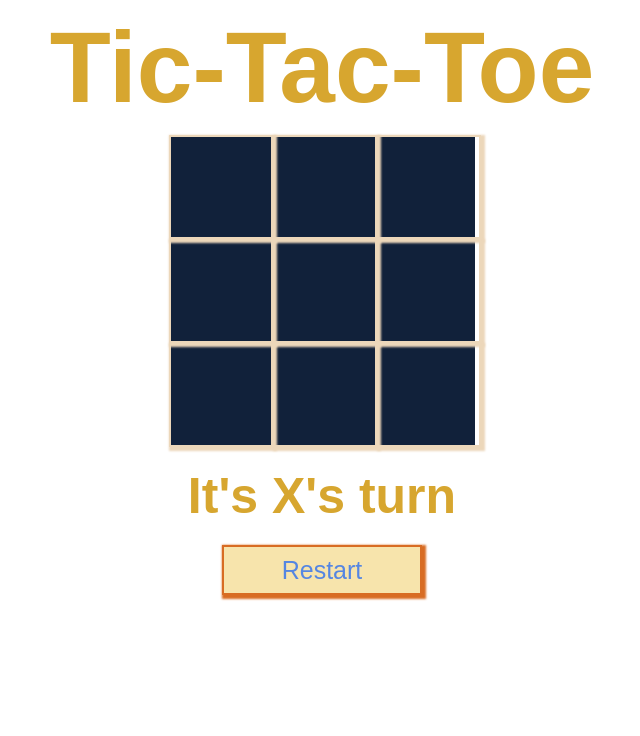
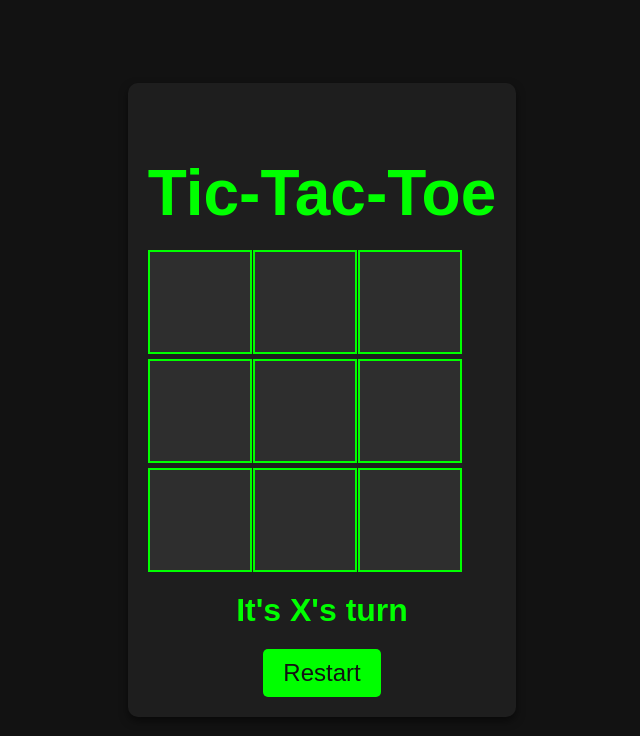
Before and after one commit to ahsankhizar5/PRODIGY_WD_03, a plain HTML site: page index.html in a window 1280 px wide. Shown: the whole page, without its empty margins (318-958 px from the left). Drawn offline with Linux system fonts and the light colour scheme.

Commit message:
README FILE

```diff
--- a/css/styles.css
+++ b/css/styles.css
@@ -1,49 +1,89 @@
 body {
-    font-family: "Arial", sans-serif;
+    font-family: 'Arial', sans-serif;
+    background-color: #121212;
+    /* Dark background for the entire page */
+    color: #e0e0e0;
+    /* Light text color for contrast */
+    display: flex;
+    justify-content: center;
+    align-items: center;
+    height: 100vh;
+    margin: 0;
 }
 
-section {
+.game-section {
     text-align: center;
-}
-
-.cell {
-    font-family: "Permanent Marker", cursive;
-    width: 100px;
-    height: 100px;
-    box-shadow: 2px 2px 2px 2px #ecd7ba;
-    border: 2px solid #ecd7ba;
-    cursor: pointer;
-    line-height: 100px;
-    font-size: 60px;
+    background-color: #1e1e1e;
+    /* Dark background for the game section */
+    border-radius: 10px;
+    padding: 20px;
+    box-shadow: 0 4px 8px rgba(0, 0, 0, 0.5);
+    /* Subtle shadow for better visibility */
 }
 
 .game--title {
-    font-size: 100px;
-    color: #d7a62f;
-    margin: 10px auto;
+    font-size: 4rem;
+    color: #00ff00;
+    /* Bright green for the title */
+    margin-bottom: 20px;
 }
 
 .game--container {
     display: grid;
-    grid-template-columns: repeat(3, auto);
-    width: 306px;
-    margin: 10px auto;
-    background-color: #11213a;
-    color: #04c0b2;
+    grid-template-columns: repeat(3, 100px);
+    gap: 5px;
+    margin: 0 auto;
+}
+
+.cell {
+    width: 100px;
+    height: 100px;
+    background-color: #2e2e2e;
+    /* Darker background for cells */
+    border: 2px solid #00ff00;
+    /* Green border */
+    color: #00ff00;
+    /* Green text color */
+    font-size: 3rem;
+    display: flex;
+    align-items: center;
+    justify-content: center;
+    cursor: pointer;
+    transition: background-color 0.3s, border-color 0.3s, color 0.3s;
+}
+
+.cell:hover {
+    background-color: #3a3a3a;
+    /* Slightly lighter dark background on hover */
+    border-color: #00cc00;
+    /* Lighter green border on hover */
+    color: #00cc00;
+    /* Lighter green text on hover */
 }
 
 .game--status {
-    font-size: 50px;
-    color: #d7a62f;
-    margin: 20px auto;
+    font-size: 2rem;
+    color: #00ff00;
+    /* Green text for status */
+    margin: 20px 0;
 }
 
 .game--restart {
-    background-color: #f7e4ac;
-    width: 200px;
-    height: 50px;
-    font-size: 25px;
-    color: #5586e2;
-    box-shadow: 2px 2px 2px 2px #d86c23;
-    border: 2px solid #d86c23;
+    background-color: #00ff00;
+    /* Bright green background */
+    border: none;
+    color: #121212;
+    /* Dark text color */
+    font-size: 1.5rem;
+    padding: 10px 20px;
+    border-radius: 5px;
+    cursor: pointer;
+    transition: background-color 0.3s, color 0.3s;
 }
+
+.game--restart:hover {
+    background-color: #00cc00;
+    /* Darker green background on hover */
+    color: #fff;
+    /* White text color on hover */
+}
--- a/styles.css
+++ /dev/null
@@ -1,89 +0,0 @@
-body {
-    font-family: 'Arial', sans-serif;
-    background-color: #121212;
-    /* Dark background for the entire page */
-    color: #e0e0e0;
-    /* Light text color for contrast */
-    display: flex;
-    justify-content: center;
-    align-items: center;
-    height: 100vh;
-    margin: 0;
-}
-
-.game-section {
-    text-align: center;
-    background-color: #1e1e1e;
-    /* Dark background for the game section */
-    border-radius: 10px;
-    padding: 20px;
-    box-shadow: 0 4px 8px rgba(0, 0, 0, 0.5);
-    /* Subtle shadow for better visibility */
-}
-
-.game--title {
-    font-size: 4rem;
-    color: #00ff00;
-    /* Bright green for the title */
-    margin-bottom: 20px;
-}
-
-.game--container {
-    display: grid;
-    grid-template-columns: repeat(3, 100px);
-    gap: 5px;
-    margin: 0 auto;
-}
-
-.cell {
-    width: 100px;
-    height: 100px;
-    background-color: #2e2e2e;
-    /* Darker background for cells */
-    border: 2px solid #00ff00;
-    /* Green border */
-    color: #00ff00;
-    /* Green text color */
-    font-size: 3rem;
-    display: flex;
-    align-items: center;
-    justify-content: center;
-    cursor: pointer;
-    transition: background-color 0.3s, border-color 0.3s, color 0.3s;
-}
-
-.cell:hover {
-    background-color: #3a3a3a;
-    /* Slightly lighter dark background on hover */
-    border-color: #00cc00;
-    /* Lighter green border on hover */
-    color: #00cc00;
-    /* Lighter green text on hover */
-}
-
-.game--status {
-    font-size: 2rem;
-    color: #00ff00;
-    /* Green text for status */
-    margin: 20px 0;
-}
-
-.game--restart {
-    background-color: #00ff00;
-    /* Bright green background */
-    border: none;
-    color: #121212;
-    /* Dark text color */
-    font-size: 1.5rem;
-    padding: 10px 20px;
-    border-radius: 5px;
-    cursor: pointer;
-    transition: background-color 0.3s, color 0.3s;
-}
-
-.game--restart:hover {
-    background-color: #00cc00;
-    /* Darker green background on hover */
-    color: #fff;
-    /* White text color on hover */
-}
```
Also changed, not shown: 1 other file.
